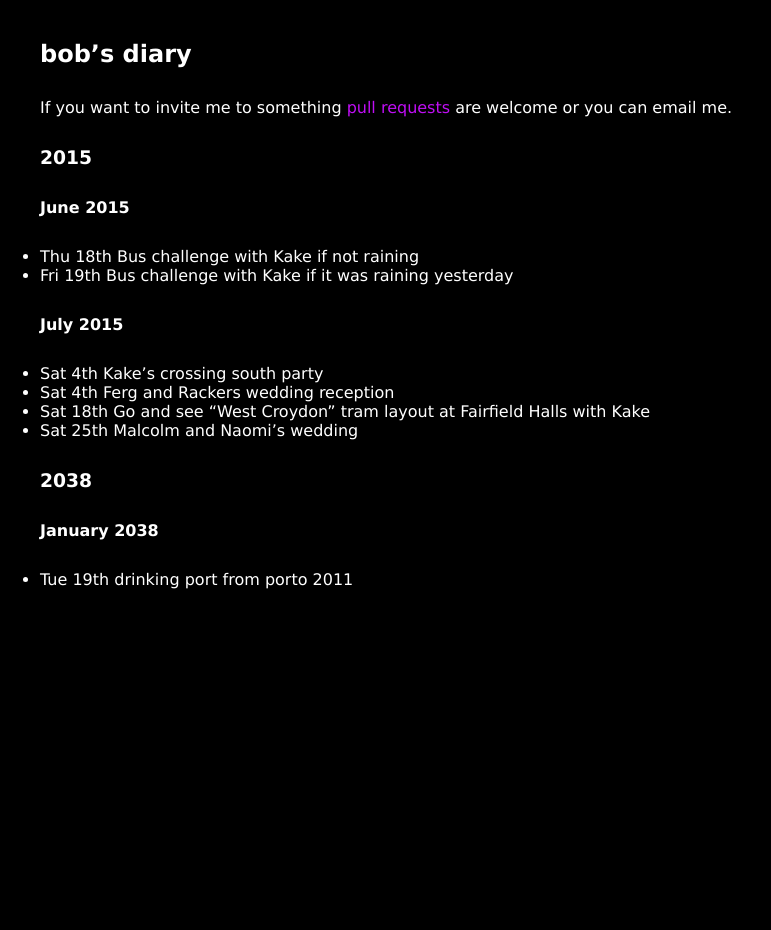
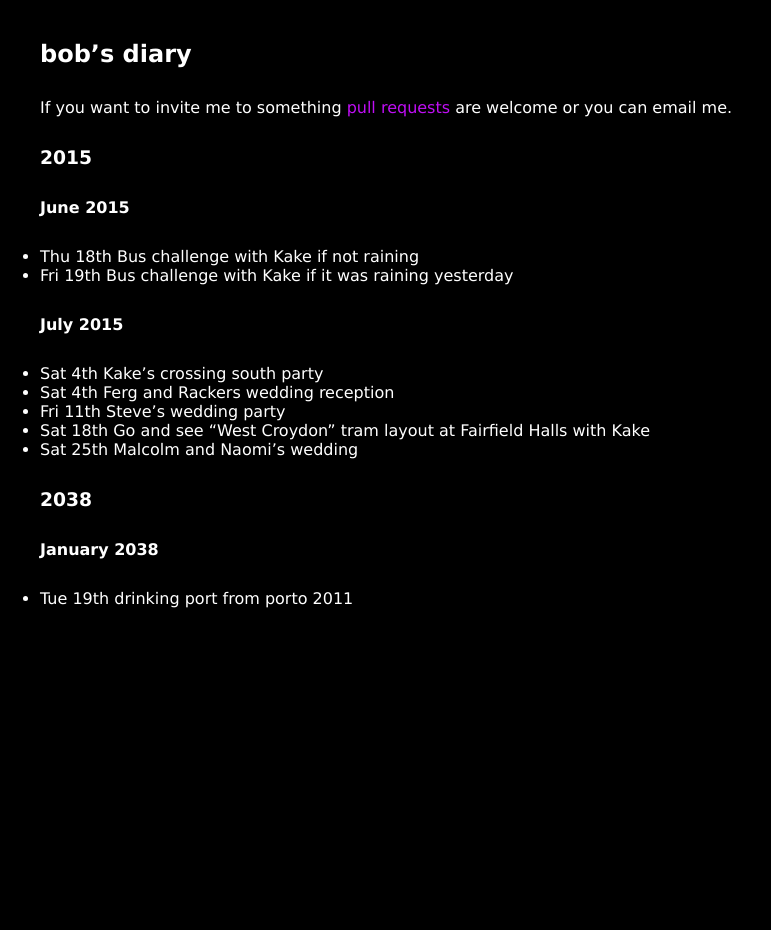
Before and after one commit to rjw1/randomness.org.uk, a Jekyll site: the page built from diary/index.md, in a window 1280 px wide. Shown: the whole page, without its empty margins (0-771 px from the left). Built offline with Jekyll 4.4.1, drawn with Linux system fonts in a browser that asks for light colours; Markdown is read by kramdown in place of the engine named in the settings.

Commit message:
add steve's wedding

```diff
--- a/diary/index.md
+++ b/diary/index.md
@@ -19,6 +19,7 @@ are welcome or you can email me.
 
 * Sat 4th Kake's crossing south party
 * Sat 4th Ferg and Rackers wedding reception
+* Fri 11th Steve's wedding party
 * Sat 18th Go and see "West Croydon" tram layout at Fairfield Halls with Kake
 * Sat 25th Malcolm and Naomi's wedding
 
```
